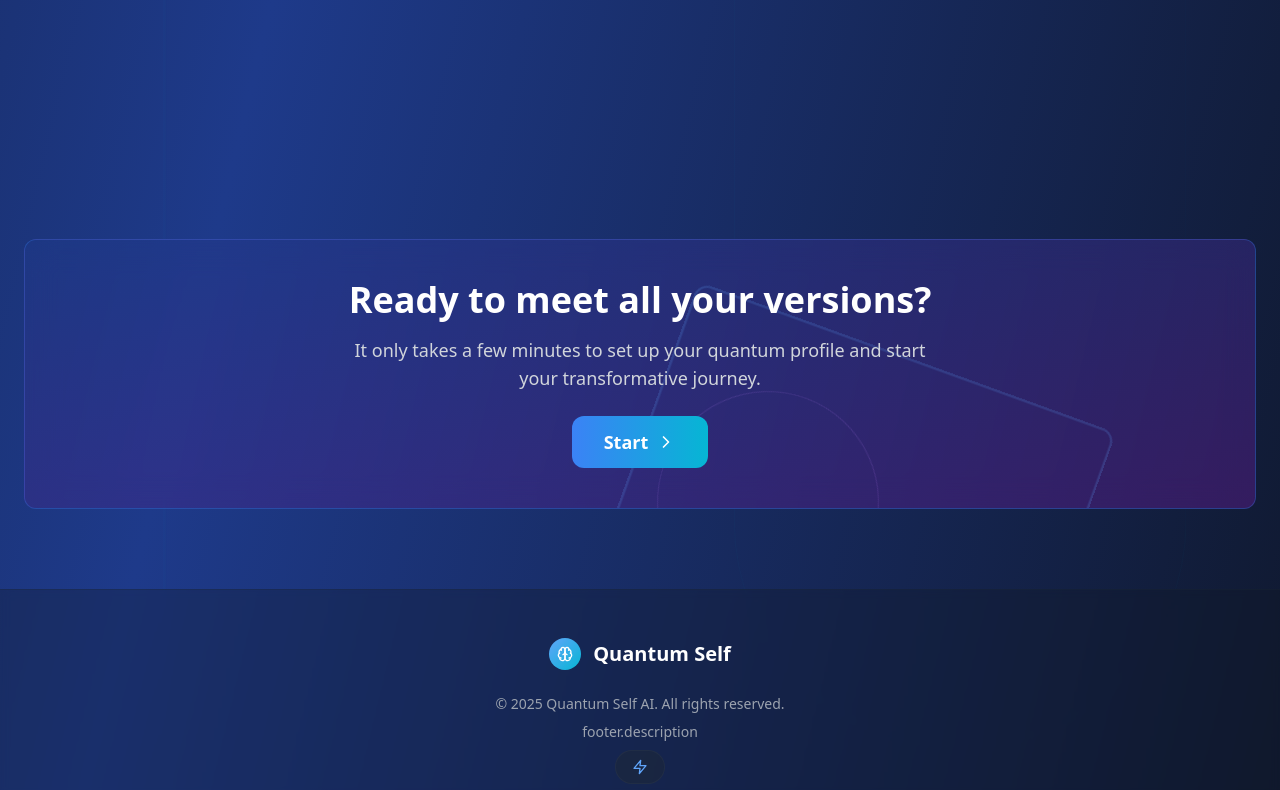
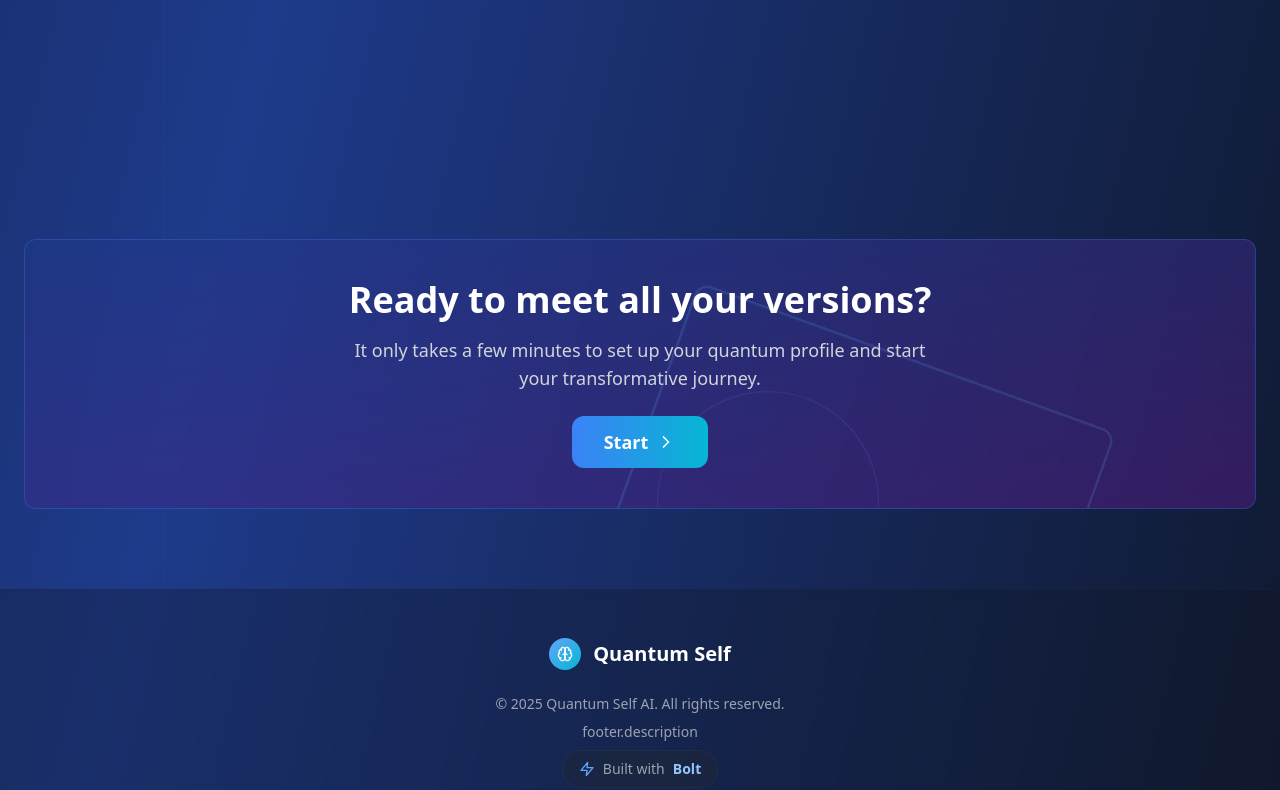
Before and after one commit to YoussoufHard/QuantumSelfAI, a React (Vite) app: page / in a window 1280 px wide. Shown: the part 4222-5012 px from the top of the page. Built offline with nearby package versions, Linux system fonts and the light colour scheme; no server answers.

Commit message:
Updated Landing.tsx

```diff
--- a/src/pages/Landing.tsx
+++ b/src/pages/Landing.tsx
@@ -460,8 +460,8 @@ const Landing = () => {
               className="inline-flex items-center gap-2 bg-gray-800/50 rounded-full px-4 py-2 text-sm border border-gray-700/30"
             >
               <Zap className="w-4 h-4 text-blue-400" />
-              {/* <span className="text-gray-400">Built with</span>
-              <span className="font-semibold text-blue-300">Bolt</span> */}
+               <span className="text-gray-400">Built with</span>
+              <span className="font-semibold text-blue-300">Bolt</span>
             </motion.div>
 
 <a href="https://bolt.new" target="_blank" rel="noopener noreferrer" className="flex items-center space-x-2">
```
